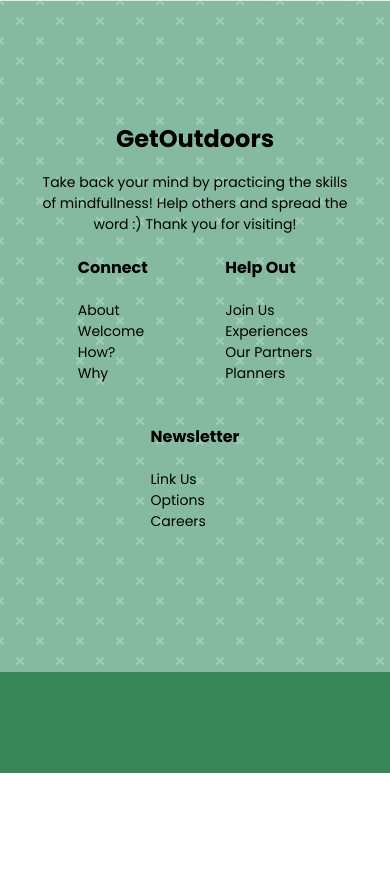
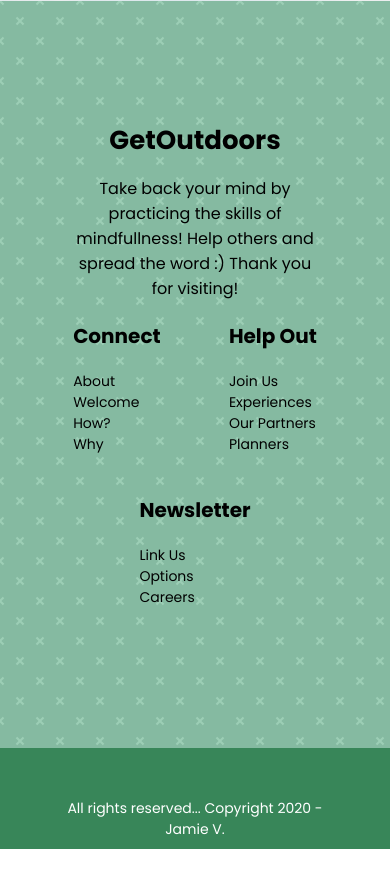
Before and after one commit to jamiev03/Get-Outdoors, a website: page index.html in a window 390 px wide. Shown: the part 4600-5490 px from the top of the page. Before the commit the page ends 5373 px from the top, so only its background shows below. Drawn offline with Linux system fonts and the light colour scheme.

Commit message:
styling footer still, editing font sizes on media queries

```diff
--- a/index.html
+++ b/index.html
@@ -142,7 +142,7 @@
 
     <footer>
         <div class="footer">
-
+           <p class="footer__text"> All rights reserved... Copyright 2020 - Jamie V.</>
         </div>
     </footer>
 
--- a/sass/layout/_section-1.scss
+++ b/sass/layout/_section-1.scss
@@ -200,9 +200,14 @@
 
         &--footer {
             font-size: $font-size-regular;
+            width: 50%;
+            text-align: left;
 
             @include atSmall {
-                font-size: 1.4rem;
+                font-size: 1.6rem;
+                text-align: center;
+                margin: 0 auto;
+                width: 80%;
             }
         }
 
@@ -227,17 +232,24 @@
             }
 
             &__h4 {
-                font-size: $font-size-regular;
+                font-size: 2.6rem;
                 text-align: left;
                 padding-bottom: 2rem;
 
                 &--footer {
-                    font-size: $font-size-regular;
+                    text-align: left;
+                    font-size: 2.6rem;
+                    padding-bottom: 2rem;
 
                     @include atSmall {
-                        font-size: 2.4rem;
+                        font-size: 2.6rem;
                         padding-bottom: 1.6rem;
+                        text-align: center;
                     }
+                }
+
+                @include atSmall {
+                    font-size: 2rem;
                 }
             }
 
@@ -260,3 +272,14 @@
     height: 12vh;
     background-color: $color-primary-dark;
 }
+
+.footer {
+
+    &__text {
+        font-size: 1.4rem;
+        color: white;
+        text-align: center;
+        padding: 5rem;
+    }
+
+}
```
Also changed, not shown: css/style.css.
